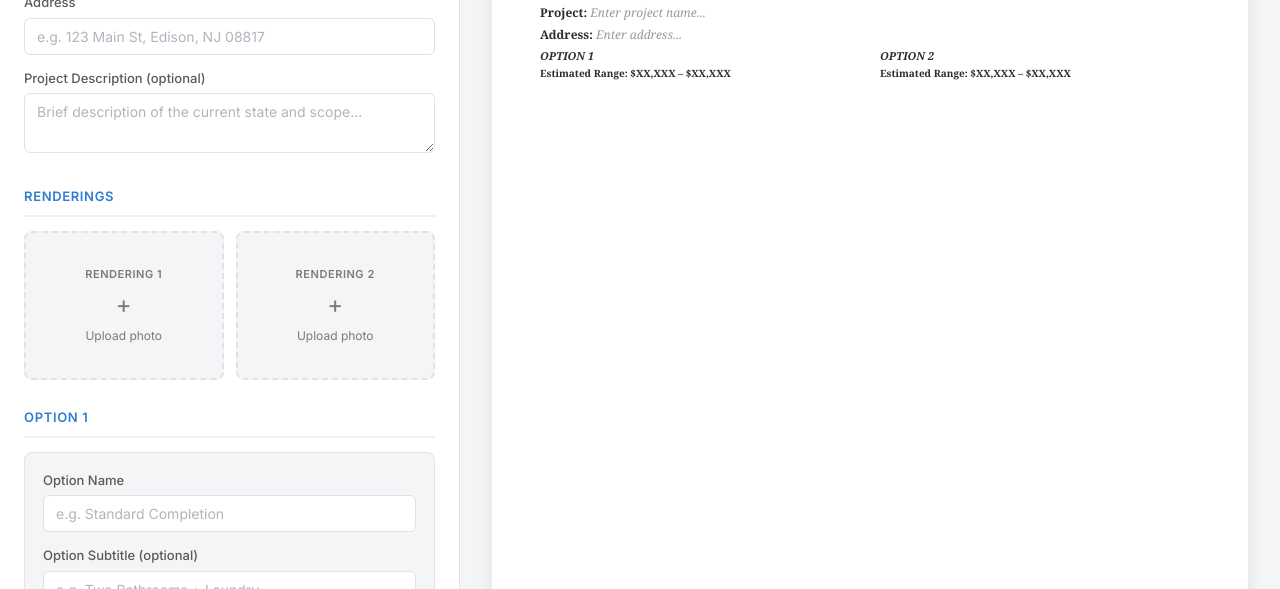
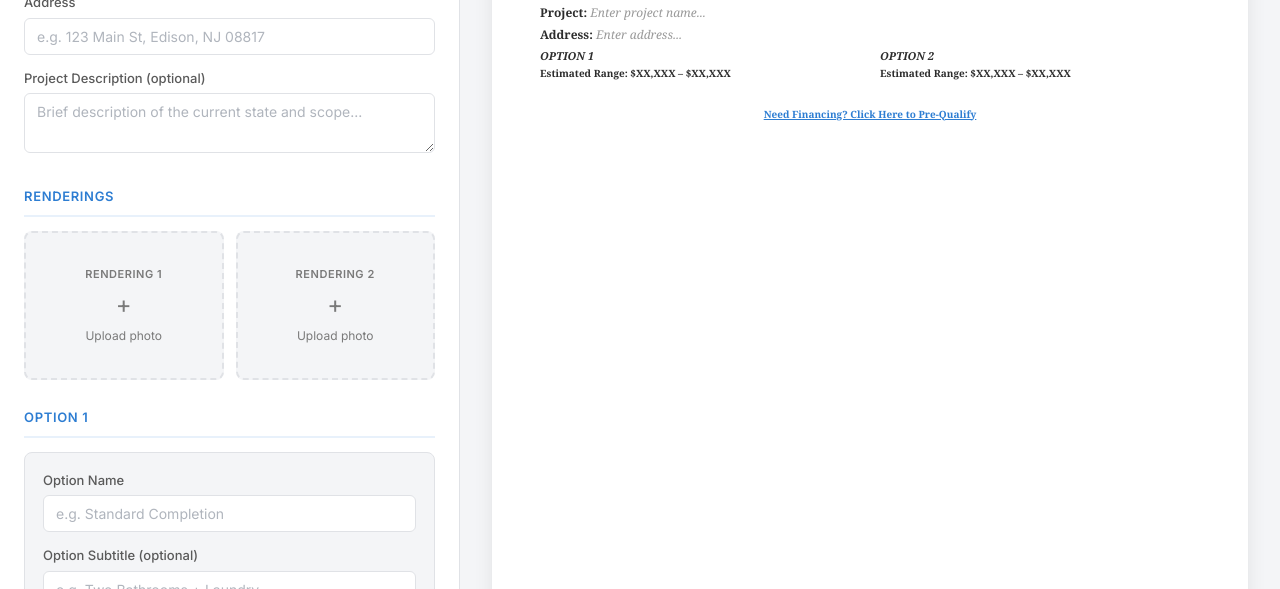
Before and after one commit to ronnytiburcio/fkb-initial-offer-engine, a plain HTML site: page index.html in a window 1280 px wide. Shown: the part 219-808 px from the top of the page. Drawn offline with nearby package versions, Linux system fonts and the light colour scheme.

Commit message:
Add financing pre-qualification link above footer disclaimer
Co-Authored-By: Claude Opus 4.6 (1M context) <noreply@anthropic.com>

```diff
--- a/index.html
+++ b/index.html
@@ -487,6 +487,20 @@
       color: var(--grey-mid);
       line-height: 1.5;
     }
+    .preview-financing {
+      margin-top: 10px;
+      text-align: center;
+      font-family: Georgia, 'Times New Roman', serif;
+      font-size: 10px;
+    }
+    .preview-financing a {
+      color: var(--blue);
+      font-weight: 700;
+      text-decoration: underline;
+    }
+    .preview-financing a:hover {
+      color: var(--blue-dark);
+    }
 
     /* ── Mobile Tabs ── */
     .mobile-tabs {
@@ -753,6 +767,11 @@
         <div id="previewNotes" class="preview-notes" style="display:none;">
           <div class="preview-notes-title">Notes</div>
           <ul id="pvNotes" class="preview-notes-bullets"></ul>
+        </div>
+
+        <!-- Financing -->
+        <div class="preview-financing">
+          <a href="https://www.acornfinance.com/pre-qualify/?d=JFBPW&utm_medium=web_pre_qual_link" target="_blank">Need Financing? Click Here to Pre-Qualify</a>
         </div>
 
         <!-- Footer -->
```
